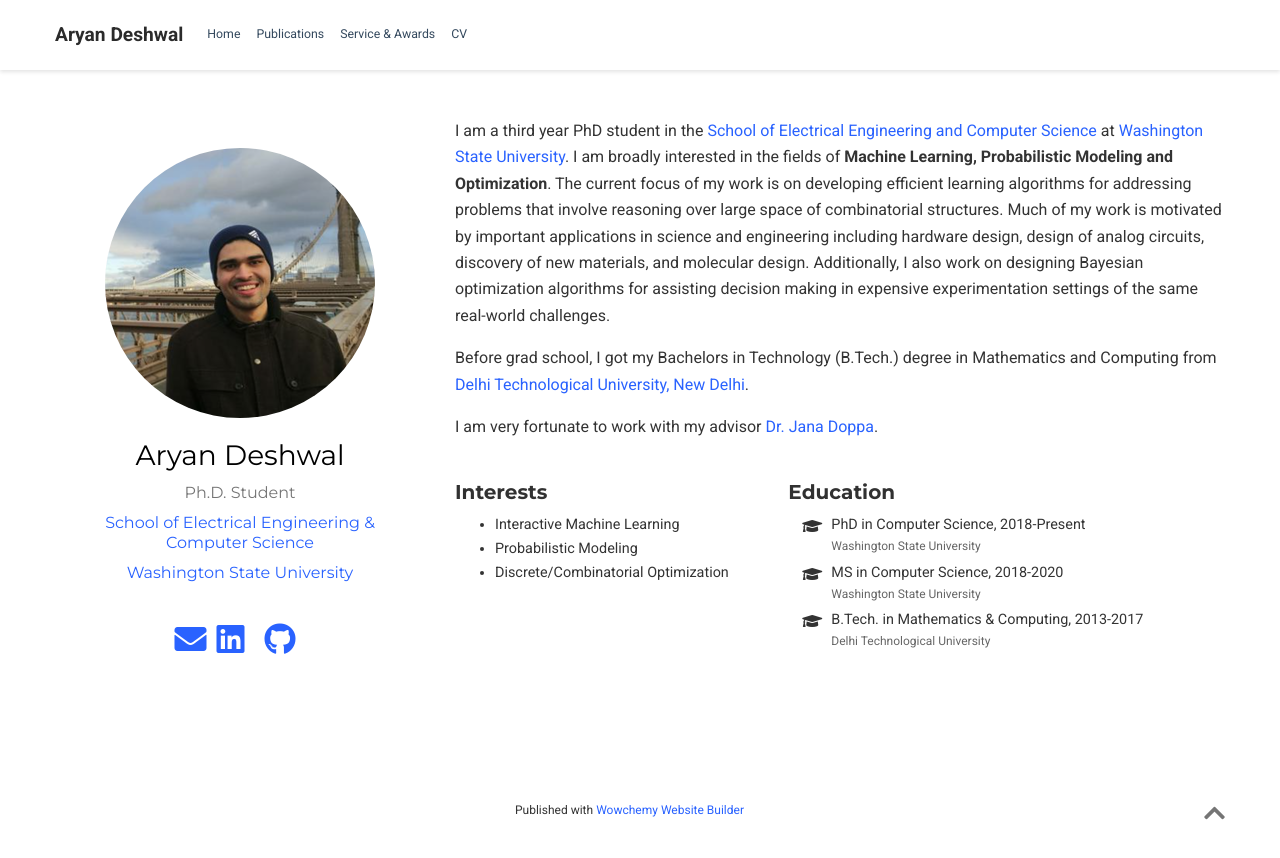
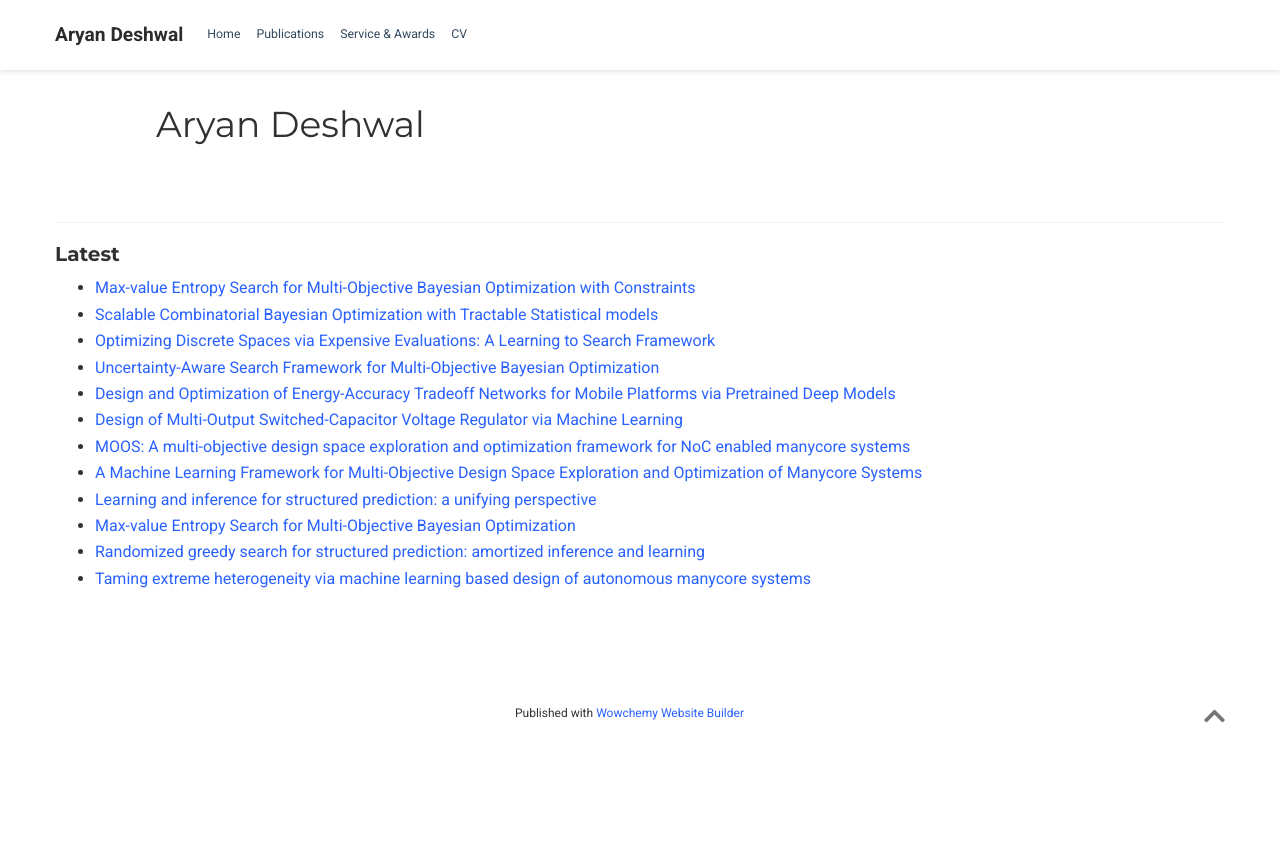
Before and after one commit to aryandeshwal/aryandeshwal.github.io, a plain HTML site: page author/aryan-deshwal/index.html in a window 1280 px wide. After the commit the page ends 800 px from the top, so only its background shows below. Drawn offline with nearby package versions, Linux system fonts and the light colour scheme; some packages are replaced by stand-ins of ours; some icons are missing.

Commit message:
update website

```diff
--- a/author/aryan-deshwal/index.html
+++ b/author/aryan-deshwal/index.html
@@ -281,7 +281,7 @@
   <meta property="og:description" content="Ph.D. Student"><meta property="og:image" content="https://aryandeshwal.github.io/images/icon_hu0b7a4cb9992c9ac0e91bd28ffd38dd00_9727_512x512_fill_lanczos_center_2.png">
   <meta property="twitter:image" content="https://aryandeshwal.github.io/images/icon_hu0b7a4cb9992c9ac0e91bd28ffd38dd00_9727_512x512_fill_lanczos_center_2.png"><meta property="og:locale" content="en-us">
 
-
+    <meta property="og:updated_time" content="2020-08-01T00:00:00&#43;00:00">
 
 
 
@@ -539,6 +539,10 @@
 
 
 
+<div class="universal-wrapper pt-3">
+  <h1>Aryan Deshwal</h1>
+</div>
+
 
 <section id="profile-page" class="pt-5">
   <div class="container">
@@ -548,206 +552,60 @@
 
 
 
-
-
-
-
-
-
-
-
-
-
-
-
-
-
-
-<div class="row">
-  <div class="col-12 col-lg-4">
-    <div id="profile">
-
-
-
-      <img class="avatar avatar-circle" src="/author/aryan-deshwal/avatar_hudaea21b57b44d6e310017e6331bd3dcd_604840_270x270_fill_lanczos_center_2.png" alt="Aryan Deshwal">
-
-
-      <div class="portrait-title">
-        <h2>Aryan Deshwal</h2>
-        <h3>Ph.D. Student</h3>
-
-
-        <h3>
-          <a href="https://school.eecs.wsu.edu/" target="_blank" rel="noopener">
-          <span>School of Electrical Engineering &amp; Computer Science</span>
-          </a>
-        </h3>
-
-        <h3>
-          <a href="https://wsu.edu/" target="_blank" rel="noopener">
-          <span>Washington State University</span>
-          </a>
-        </h3>
-
-      </div>
-
-      <ul class="network-icon" aria-hidden="true">
-
-
-
-
-
-
-
-
-
+    <div class="article-widget content-widget-hr">
+      <h3>Latest</h3>
+      <ul>
 
         <li>
-          <a href="mailto:aryan.deshwal@wsu.edu" >
-            <i class="fas fa-envelope big-icon"></i>
-          </a>
+          <a href="/publication/belakaria-2020-max/">Max-value Entropy Search for Multi-Objective Bayesian Optimization with Constraints</a>
         </li>
 
-
-
-
-
-
-
-
-
-
-
+        <li>
+          <a href="/publication/deshwal-2020-scalable/">Scalable Combinatorial Bayesian Optimization with Tractable Statistical models</a>
+        </li>
 
         <li>
-          <a href="https://www.linkedin.com/in/aryan-deshwal-a27835120/" target="_blank" rel="noopener">
-            <i class="fab fa-linkedin big-icon"></i>
-          </a>
+          <a href="/publication/deshwal-2020-optimizing/">Optimizing Discrete Spaces via Expensive Evaluations: A Learning to Search Framework</a>
         </li>
 
-
-
-
-
-
-
-
-
+        <li>
+          <a href="/publication/belakaria-2020-uncertainty/">Uncertainty-Aware Search Framework for Multi-Objective Bayesian Optimization</a>
+        </li>
 
         <li>
-          <a href="https://scholar.google.com/citations?user=wNEYBrAAAAAJ&amp;hl=en" target="_blank" rel="noopener">
-            <i class="ai ai-google-scholar big-icon"></i>
-          </a>
+          <a href="/publication/jayakodi-2020-design/">Design and Optimization of Energy-Accuracy Tradeoff Networks for Mobile Platforms via Pretrained Deep Models</a>
         </li>
 
-
-
-
-
-
-
-
-
-
-
+        <li>
+          <a href="/publication/zhou-2020-design/">Design of Multi-Output Switched-Capacitor Voltage Regulator via Machine Learning</a>
+        </li>
 
         <li>
-          <a href="https://github.com/aryandeshwal" target="_blank" rel="noopener">
-            <i class="fab fa-github big-icon"></i>
-          </a>
+          <a href="/publication/deshwal-2019-moos/">MOOS: A multi-objective design space exploration and optimization framework for NoC enabled manycore systems</a>
         </li>
 
-
-
-
-
-
-
-
-
+        <li>
+          <a href="/publication/joardar-2019-machine/">A Machine Learning Framework for Multi-Objective Design Space Exploration and Optimization of Manycore Systems</a>
+        </li>
 
         <li>
-          <a href="/files/cv.pdf" >
-            <i class="ai ai-cv big-icon"></i>
-          </a>
+          <a href="/publication/deshwal-2019-learning/">Learning and inference for structured prediction: a unifying perspective</a>
+        </li>
+
+        <li>
+          <a href="/publication/belakaria-2019-max/">Max-value Entropy Search for Multi-Objective Bayesian Optimization</a>
+        </li>
+
+        <li>
+          <a href="/publication/ma-2019-randomized/">Randomized greedy search for structured prediction: amortized inference and learning</a>
+        </li>
+
+        <li>
+          <a href="/publication/bogdan-2019-taming/">Taming extreme heterogeneity via machine learning based design of autonomous manycore systems</a>
         </li>
 
       </ul>
-
     </div>
-  </div>
-  <div class="col-12 col-lg-8">
-
-
-
-
-    <p>I am a third year PhD student in the
-<a href="https://school.eecs.wsu.edu/" target="_blank" rel="noopener">School of Electrical Engineering and Computer Science</a> at
-<a href="https://wsu.edu/" target="_blank" rel="noopener">Washington State University</a>. I am broadly interested in the fields of <strong>Machine Learning, Probabilistic Modeling and Optimization</strong>. The current focus of my work is on developing efficient learning algorithms for addressing problems that involve reasoning over large space of combinatorial structures. Much of my work is motivated by important applications in science and engineering including hardware design, design of analog circuits, discovery of new materials, and molecular design. Additionally, I also work on designing Bayesian optimization algorithms for assisting decision making in expensive experimentation settings of the same real-world challenges.</p>
-<p>Before grad school, I got my Bachelors in Technology (B.Tech.) degree in Mathematics and Computing from
-<a href="http://www.dtu.ac.in/" target="_blank" rel="noopener">Delhi Technological University, New Delhi</a>.</p>
-<p>I am very fortunate to work with my advisor
-<a href="https://eecs.wsu.edu/~jana/" target="_blank" rel="noopener">Dr. Jana Doppa</a>.</p>
-
-
-    <div class="row">
-
-
-      <div class="col-md-5">
-        <h3>Interests</h3>
-        <ul class="ul-interests">
-
-          <li>Interactive Machine Learning</li>
-
-          <li>Probabilistic Modeling</li>
-
-          <li>Discrete/Combinatorial Optimization</li>
-
-        </ul>
-      </div>
-
-
-
-      <div class="col-md-7">
-        <h3>Education</h3>
-        <ul class="ul-edu fa-ul">
-
-          <li>
-            <i class="fa-li fas fa-graduation-cap"></i>
-            <div class="description">
-              <p class="course">PhD in Computer Science, 2018-Present</p>
-              <p class="institution">Washington State University</p>
-            </div>
-          </li>
-
-          <li>
-            <i class="fa-li fas fa-graduation-cap"></i>
-            <div class="description">
-              <p class="course">MS in Computer Science, 2018-2020</p>
-              <p class="institution">Washington State University</p>
-            </div>
-          </li>
-
-          <li>
-            <i class="fa-li fas fa-graduation-cap"></i>
-            <div class="description">
-              <p class="course">B.Tech. in Mathematics &amp; Computing, 2013-2017</p>
-              <p class="institution">Delhi Technological University</p>
-            </div>
-          </li>
-
-        </ul>
-      </div>
-
-
-    </div>
-  </div>
-</div>
-
-
-
-
-
 
   </div>
 </section>
```
Also changed, not shown: service_awards/index.html (+1 -1 lines).
